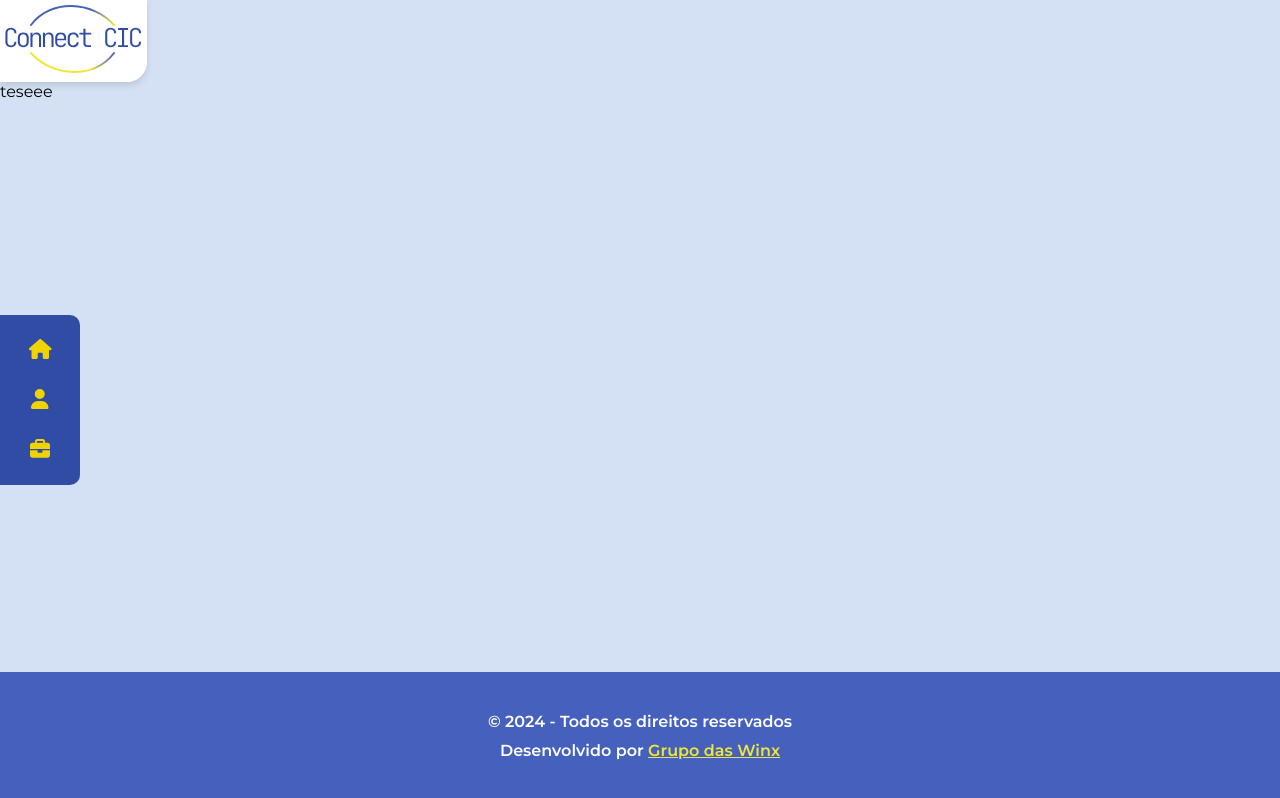
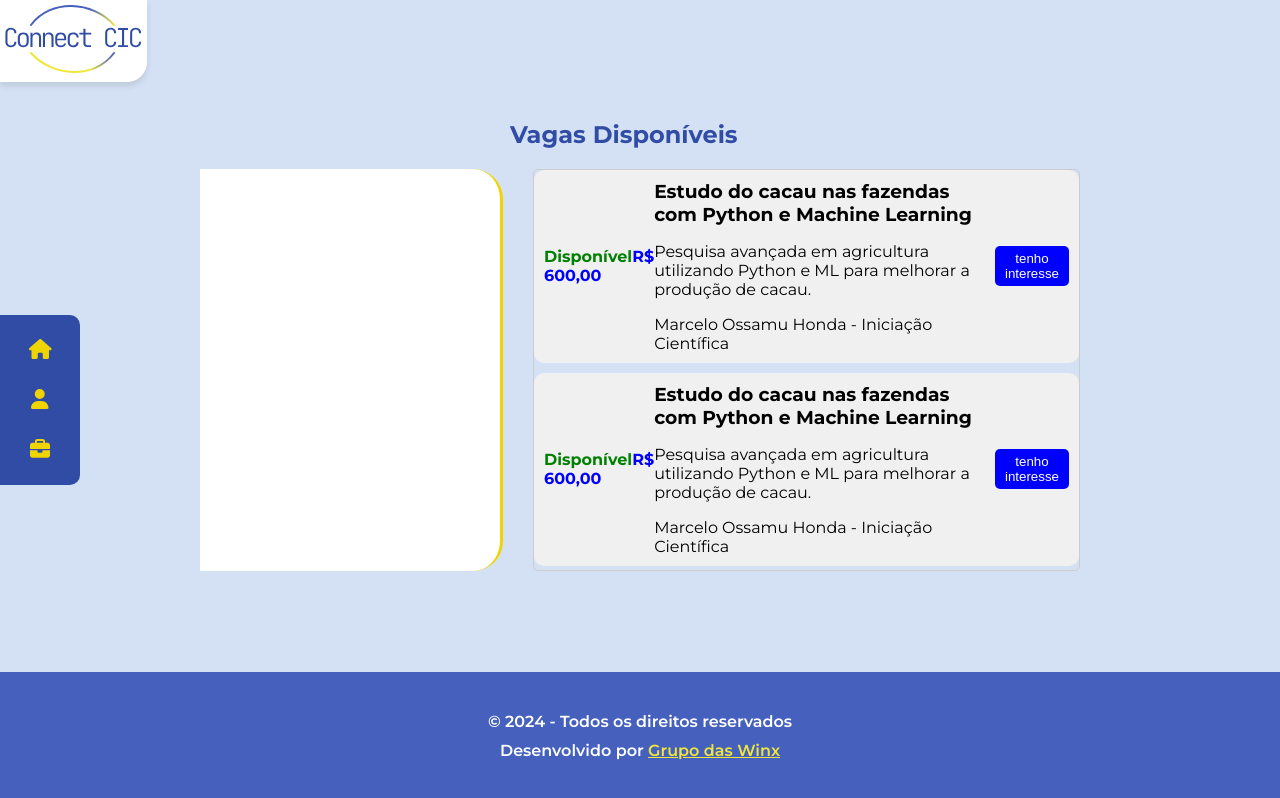
Before and after one commit to colcic-uesc/front-end-project-winx, a Vue app: page /lista-vagas in a window 1280 px wide. Built offline with nearby package versions, Linux system fonts and the light colour scheme.

Commit message:
Iniciando tela de Vagas

```diff
--- a/src/components/SidebarComponent.vue
+++ b/src/components/SidebarComponent.vue
@@ -37,7 +37,7 @@
          this.$router.push('/profile');
        },
        goJobs() {
-         this.$router.push('/jobs');
+         this.$router.push('/lista-vagas');
        }
      }
    }
--- a/src/components/VacancyFilterComponent.vue
+++ b/src/components/VacancyFilterComponent.vue
@@ -2,8 +2,18 @@
 </script>
 
 <template>
-    teseee
+    <div class="vacancy-filter"></div>
 </template>
 
 <style scoped>
+
+.vacancy-filter{
+  background-color: white;
+  width: 300px;
+  margin-right: 30px;
+  border-radius: 0px 30px 30px 0px;
+  border-color: var(--color-primary-hover);
+  border-right: 3px solid var(--color-secondary-hover);
+}
+
 </style>
--- a/src/components/VacancyItemComponent.vue
+++ b/src/components/VacancyItemComponent.vue
@@ -1,8 +1,60 @@
-<script setup>
-</script>
+<template>
+    <div class="vacancy-item">
+      <div class="vacancy-status">
+        <span class="status">Disponível</span>
+        <span class="salary">R$ 600,00</span>
+      </div>
+      <div class="vacancy-details">
+        <h3>Estudo do cacau nas fazendas com Python e Machine Learning</h3>
+        <p>Pesquisa avançada em agricultura utilizando Python e ML para melhorar a produção de cacau.</p>
+        <span class="author">Marcelo Ossamu Honda - Iniciação Científica</span>
+      </div>
+      <div class="interest-button">
+        <button @click="expressInterest">tenho interesse</button>
+      </div>
+    </div>
+  </template>
 
-<template>
-</template>
+  <script>
+  export default {
+    methods: {
+      expressInterest() {
+        alert('Interesse registrado!');
+      }
+    }
+  }
+  </script>
 
-<style scoped>
-</style>
+  <style scoped>
+  .vacancy-item {
+    display: flex;
+    align-items: center;
+    justify-content: space-between;
+    margin-bottom: 10px;
+    padding: 10px;
+    background-color: #f0f0f0;
+    border-radius: 10px;
+  }
+
+  .vacancy-status {
+    color: green;
+    font-weight: bold;
+  }
+
+  .salary {
+    color: blue;
+  }
+
+  .vacancy-details h3 {
+    margin: 0;
+  }
+
+  .interest-button button {
+    background-color: blue;
+    color: white;
+    border: none;
+    padding: 5px 10px;
+    border-radius: 5px;
+    cursor: pointer;
+  }
+  </style>
--- a/src/views/AddVacancyView.vue
+++ b/src/views/AddVacancyView.vue
@@ -5,4 +5,4 @@
 </template>
 
 <style scoped>
-</style>s
+</style>
--- a/src/views/VacanciesListView.vue
+++ b/src/views/VacanciesListView.vue
@@ -1,26 +1,70 @@
 <script setup>
-import VacancyFilter from '@/components/VacancyFilterComponent.vue';
-import VacancyItem from '@/components/VacancyItemComponent.vue';
+import VacancyItemComponent from '../components/VacancyItemComponent.vue';
+import VacancyFilterComponent from '../components/VacancyFilterComponent.vue';
 </script>
 
 <template>
     <div class="content-wrapper">
       <main>
-            <div class="title">
-                <h1> Vagas</h1>
-            </div>
+        <h2>Vagas Disponíveis</h2>
         <div class="vacancies">
           <div class="vacancy-filter-container">
-                    <VacancyFilter />
+            <VacancyFilterComponent />
           </div>
-                <div class=vacancy-listr-container>
-                    <VacancyItem />
+          <div class="vacancy-list-container">
+            <div class="vacancy-list">
+              <VacancyItemComponent />
+              <VacancyItemComponent />
+              <VacancyItemComponent />
+              <VacancyItemComponent />
+              <VacancyItemComponent />
+              <VacancyItemComponent />
+              <VacancyItemComponent />
             </div>
-
+          </div>
         </div>
       </main>
     </div>
   </template>
 
  <style scoped>
+.content-wrapper {
+  margin-left: 200px;
+  margin-right: 200px;
+  margin-top: 100px;
+  justify-content: center;
+}
+
+.content-wrapper h2 {
+  margin-left: 310px;
+  color: var(--color-variant-background);
+  font-weight: 300px;
+}
+
+.vacancies {
+  display: flex;
+  flex-direction: row;
+  justify-content: space-between;
+
+}
+
+.vacancy-list-container {
+
+}
+
+.vacancy-filter-container {
+  background-color: white;
+  width: 300px;
+  margin-right: 30px;
+  border-radius: 0px 30px 30px 0px;
+  border-color: var(--color-primary-hover);
+  border-right: 3px solid var(--color-secondary-hover);
+}
+
+.vacancy-list {
+  max-height: 400px; /* Defina a altura máxima para a lista de vagas */
+  overflow-y: auto; /* Permite scroll vertical se o conteúdo exceder a altura máxima */
+  border: 1px solid #ccc; /* Adiciona um contorno para melhor visualização */
+  border-radius: 5px; /* Adiciona arredondamento nos cantos */
+}
 </style>
```
Lines whose indentation alone changed are shown as unchanged.
